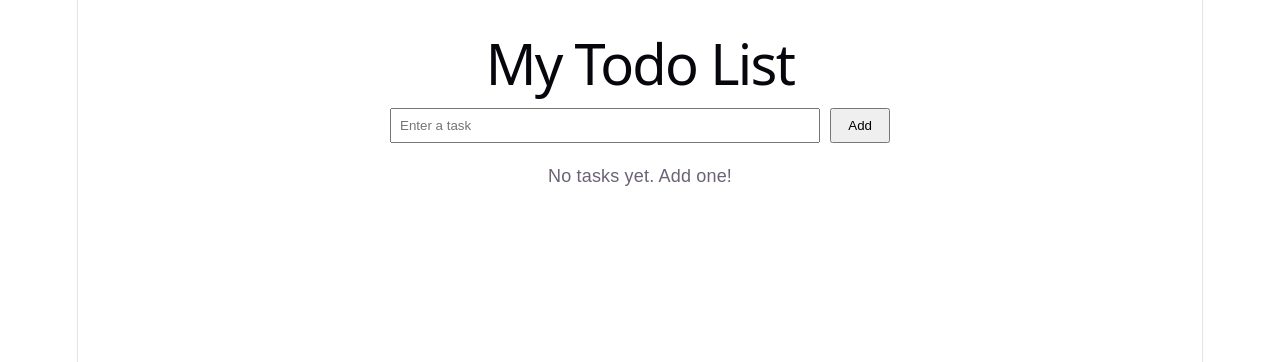
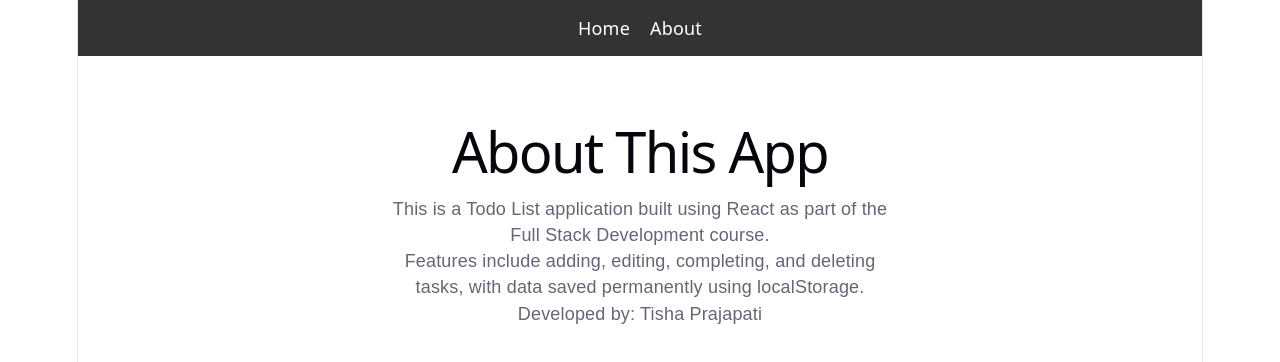
Before and after one commit to tishuprajapati453/FSD-Todo-App, a React (Vite) app: page /about in a window 1280 px wide. Shown: the top 362 px of the page. Built offline with nearby package versions, Linux system fonts and the light colour scheme.

Commit message:
React Router and Navigation - Home and About Pages

```diff
--- a/package.json
+++ b/package.json
@@ -11,7 +11,8 @@
   },
   "dependencies": {
     "react": "^19.2.8",
-    "react-dom": "^19.2.8"
+    "react-dom": "^19.2.8",
+    "react-router-dom": "^7.18.2"
   },
   "devDependencies": {
     "@eslint/js": "^10.0.1",
--- /dev/null
+++ b/src/About.jsx
@@ -0,0 +1,18 @@
+function About() {
+  return (
+    <div style={{ maxWidth: '500px', margin: '50px auto', fontFamily: 'Arial', textAlign: 'center' }}>
+      <h1>About This App</h1>
+      <p>
+        This is a Todo List application built using React as part of the
+        Full Stack Development course.
+      </p>
+      <p>
+        Features include adding, editing, completing, and deleting tasks,
+        with data saved permanently using localStorage.
+      </p>
+      <p>Developed by: Tisha Prajapati</p>
+    </div>
+  );
+}
+
+export default About;
--- a/src/App.jsx
+++ b/src/App.jsx
@@ -1,11 +1,18 @@
-import TodoApp from './TodoApp'
+import { BrowserRouter, Routes, Route } from 'react-router-dom';
+import Navbar from './Navbar';
+import Home from './Home';
+import About from './About';
 
 function App() {
   return (
-    <div>
-      <TodoApp />
-    </div>
-  )
+    <BrowserRouter>
+      <Navbar />
+      <Routes>
+        <Route path="/" element={<Home />} />
+        <Route path="/about" element={<About />} />
+      </Routes>
+    </BrowserRouter>
+  );
 }
 
-export default App
+export default App;
--- /dev/null
+++ b/src/Home.jsx
@@ -0,0 +1,11 @@
+import TodoApp from './TodoApp';
+
+function Home() {
+  return (
+    <div>
+      <TodoApp />
+    </div>
+  );
+}
+
+export default Home;
--- /dev/null
+++ b/src/Navbar.jsx
@@ -0,0 +1,24 @@
+import { Link } from 'react-router-dom';
+
+function Navbar() {
+  return (
+    <nav
+      style={{
+        display: 'flex',
+        gap: '20px',
+        padding: '15px',
+        backgroundColor: '#333',
+        justifyContent: 'center',
+      }}
+    >
+      <Link to="/" style={{ color: 'white', textDecoration: 'none' }}>
+        Home
+      </Link>
+      <Link to="/about" style={{ color: 'white', textDecoration: 'none' }}>
+        About
+      </Link>
+    </nav>
+  );
+}
+
+export default Navbar;
```
Also changed, not shown: 1 other file (tests, documents, lock files or other folders).
